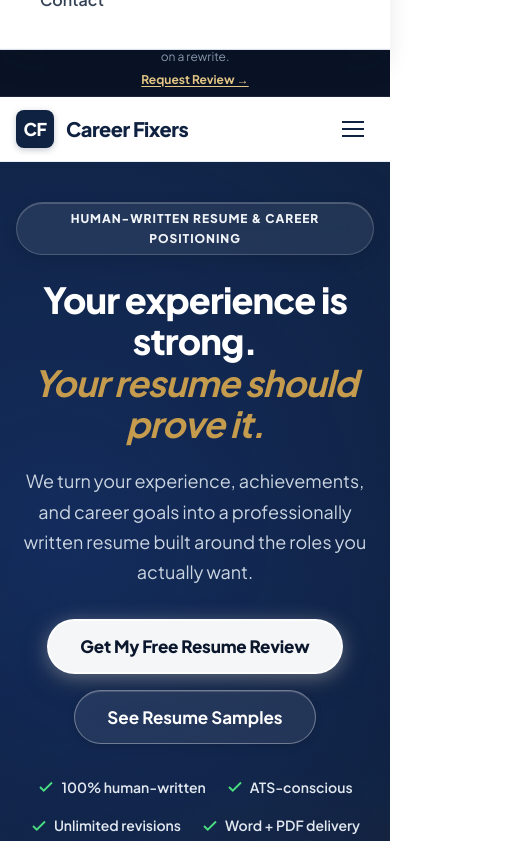
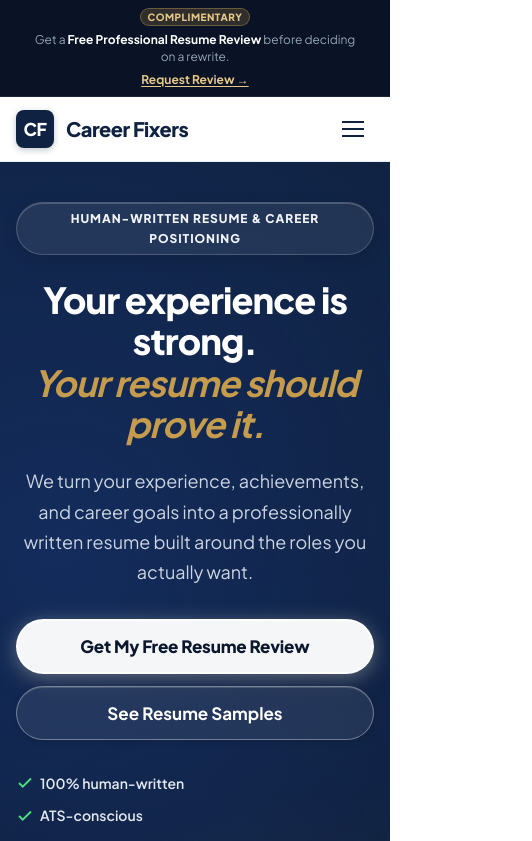
Before and after one commit to yasirnoor234/career-fixers, a Next.js app: page / in a window 390 px wide. Shown: the top 841 px of the page, 532 px wide, since content can reach past the window. Built offline with nearby package versions, Linux system fonts and the light colour scheme.

Commit message:
fix: resolve mobile nav-menu visibility and prevent top bleed and horizontal overflow

```diff
--- a/src/app/globals.css
+++ b/src/app/globals.css
@@ -113,6 +113,9 @@ html {
   -webkit-text-size-adjust: 100%;
   -webkit-font-smoothing: antialiased;
   -moz-osx-font-smoothing: grayscale;
+  overflow-x: hidden;
+  width: 100%;
+  max-width: 100vw;
 }
 
 body {
@@ -120,6 +123,9 @@ body {
   min-height: 100vh;
   display: flex;
   flex-direction: column;
+  width: 100%;
+  max-width: 100vw;
+  position: relative;
 }
 
 img, svg, video {
@@ -2943,15 +2949,22 @@ textarea.form-control {
     right: 0;
     background: #FFFFFF;
     flex-direction: column;
-    padding: 24px;
-    box-shadow: var(--shadow-xl);
+    padding: 20px 24px;
+    box-shadow: 0 20px 40px rgba(0, 0, 0, 0.18);
     border-bottom: 1px solid var(--color-border);
-    transform: translateY(-120%);
-    transition: transform var(--transition-normal);
-    gap: 8px;
+    opacity: 0;
+    visibility: hidden;
+    pointer-events: none;
+    transform: translateY(-16px);
+    transition: opacity 200ms ease, transform 200ms ease, visibility 200ms ease;
+    gap: 6px;
+    z-index: 999;
   }
 
   .nav-menu.is-open {
+    opacity: 1;
+    visibility: visible;
+    pointer-events: auto;
     transform: translateY(0);
   }
 
@@ -2998,6 +3011,34 @@ textarea.form-control {
     grid-template-columns: 1fr;
   }
 
+  .hero-actions {
+    width: 100%;
+    flex-direction: column;
+    gap: 12px;
+  }
+
+  .hero-actions .btn {
+    width: 100%;
+    text-align: center;
+  }
+
+  .hero-trust-statement {
+    display: grid;
+    grid-template-columns: repeat(2, 1fr);
+    gap: 12px;
+    width: 100%;
+  }
+
+  .stats-strip-container {
+    grid-template-columns: repeat(2, 1fr);
+    gap: 24px;
+    padding: 28px 20px;
+  }
+
+  .stat-card:not(:last-child)::after {
+    display: none;
+  }
+
   .footer-grid {
     grid-template-columns: 1fr;
     gap: 36px;
@@ -3033,6 +3074,17 @@ textarea.form-control {
 
   .trust-pillars {
     grid-template-columns: 1fr;
+  }
+
+  .stats-strip-container {
+    grid-template-columns: 1fr;
+    gap: 24px;
+    padding: 24px 16px;
+  }
+
+  .hero-trust-statement {
+    grid-template-columns: 1fr;
+    gap: 10px;
   }
 
   .stat-value {
```
